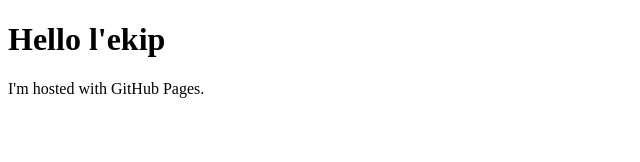
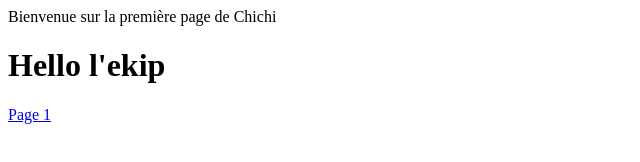
Before and after one commit to haangeline/haangeline.github.io, a plain HTML site: page index.html in a window 1280 px wide. Shown: the whole page, without its empty margins (0-640 px from the left). Drawn offline with Linux system fonts and the light colour scheme.

Commit message:
création page 1

```diff
--- a/index.html
+++ b/index.html
@@ -6,11 +6,14 @@
         </title>
     </head>
 <body>
+    <header>
+        Bienvenue sur la première page de Chichi
+    </header>
     <h1>
         Hello l'ekip
     </h1>
-    <p>
-        I'm hosted with GitHub Pages.
-    </p>
+    <nav>
+        <a href="./page1.html">Page 1</a>
+    </nav>
 </body>
 </html>
```
Also changed, not shown: page1.html (added, +13 -0 lines).
